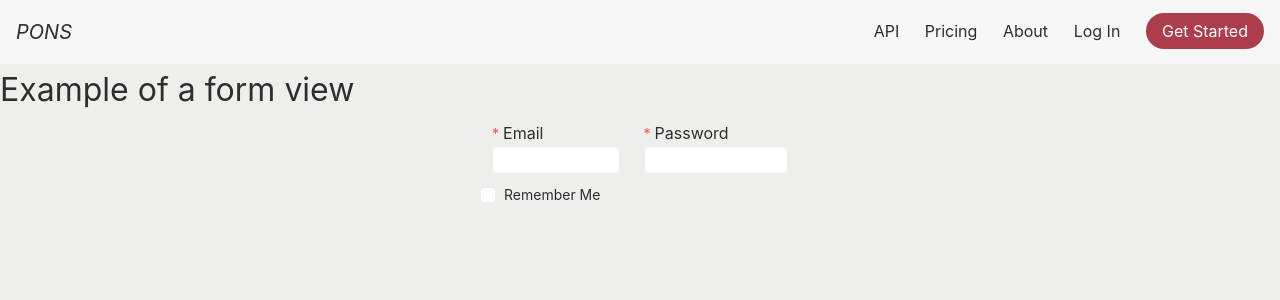
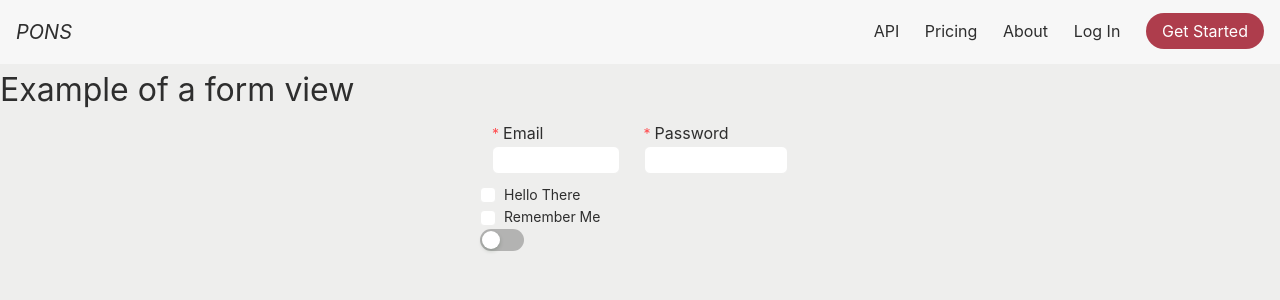
Before and after one commit to pons-io/ponsui, a Vue app: page /form in a window 1280 px wide. Shown: the top 300 px of the page. Built offline with nearby package versions, Linux system fonts and the light colour scheme.

Commit message:
Switch input added

```diff
--- a/src/assets/css/base.css
+++ b/src/assets/css/base.css
@@ -12,6 +12,7 @@
 
   --pale: hsl(19, 100%, 90%);
   --accent: hsl(352, 48%, 46%);
+  --accent-light: hsl(352, 49%, 50%);
   --secondary: hsl(207, 29%, 58%);
   --violet: hsl(249, 100%, 77%);
 
--- a/src/assets/css/inputs.css
+++ b/src/assets/css/inputs.css
@@ -51,13 +51,14 @@
 }
 
 .control__input:hover {
-  border-color: var(--secondary);
+  border-color: var(--accent);
   border-inline-end-width: 1px;
 }
 
 .control__input:focus {
-  border-color: var(--secondary);
-  box-shadow: 0 0 0 2px rgba(5, 145, 255, 0.1);
+  border-color: var(--accent);
+  /* rgba(5, 145, 255, 0.1) */
+  box-shadow: 0 0 0 2px rgba(255, 5, 5, 0.1);
   border-inline-end-width: 1px;
   outline: 0;
 }
@@ -83,7 +84,7 @@
 }
 
 .checkbox__wrapper:hover .checkbox__inner {
-  border-color: var(--secondary);
+  border-color: var(--accent);
 }
 
 .checkbox + span {
@@ -96,7 +97,7 @@
   margin: 0;
   padding: 0;
   font-size: 14px;
-  line-height: 1.5714285714285714;
+  line-height: 1.6;
   list-style: none;
   display: inline-flex;
   align-items: baseline;
@@ -111,7 +112,7 @@
   height: 100%;
   border-radius: 4px;
   visibility: hidden;
-  border: 2px solid var(--secondary);
+  border: 2px solid var(--accent);
   content: "";
   transition: all 0.3s;
 }
@@ -142,8 +143,8 @@
 }
 
 .checkbox--checked .checkbox__inner {
-  background-color: var(--secondary);
-  border-color: var(--secondary);
+  background-color: var(--accent);
+  border-color: var(--accent);
 }
 
 .checkbox__inner::after {
@@ -172,6 +173,94 @@
   transition: all 0.2s cubic-bezier(0.12, 0.4, 0.29, 1.46) 0.1s;
 }
 
+/* Control Switch Styles */
+.switch {
+  box-sizing: border-box;
+  margin: 0;
+  padding: 0;
+  line-height: 22px;
+  list-style: none;
+  position: relative;
+  display: inline-block;
+  min-width: 44px;
+  height: 22px;
+  vertical-align: middle;
+  background: rgba(0, 0, 0, 0.25);
+  border: 0;
+  border-radius: 100px;
+  cursor: pointer;
+  transition: all 0.2s;
+  user-select: none;
+}
+
+.switch:hover {
+  background: rgba(0, 0, 0, 0.45);
+}
+
+.switch--checked:hover {
+  background: var(--accent-light);
+}
+
+.switch__handle {
+  position: absolute;
+  top: 2px;
+  inset-inline-start: 2px;
+  width: 18px;
+  height: 18px;
+  transition: all 0.2s ease-in-out;
+}
+
+.switch__handle::before {
+  position: absolute;
+  top: 0;
+  inset-inline-end: 0;
+  bottom: 0;
+  inset-inline-start: 0;
+  background-color: var(--white);
+  border-radius: 9px;
+  box-shadow: 0 2px 4px 0 rgba(0, 35, 11, 0.2);
+  transition: all 0.2s ease-in-out;
+  content: "";
+}
+
+.switch--checked {
+  background: var(--accent);
+}
+
+.switch--checked .switch__handle {
+  inset-inline-start: calc(100% - 20px);
+}
+
+.switch__inner {
+  display: block;
+  overflow: hidden;
+  border-radius: 100px;
+  height: 100%;
+  padding-inline-start: 24px;
+  padding-inline-end: 9px;
+  transition: padding-inline-start 0.2s ease-in-out,padding-inline-end 0.2s ease-in-out;
+}
+
+.switch__inner--checked,
+.switch__inner--unchecked {
+  display: block;
+  color: var(--white);
+  font-size: 12px;
+  transition: margin-inline-start 0.2s ease-in-out,margin-inline-end 0.2s ease-in-out;
+  pointer-events: none;
+}
+
+.switch__inner--checked {
+  margin-inline-start: calc(-100% + 22px - 48px);
+  margin-inline-end: calc(100% - 22px + 48px);
+}
+
+.switch__inner--unchecked {
+  margin-top: -22px;
+  margin-inline-start: 0;
+  margin-inline-end: 0;
+}
+
 @media (prefers-color-scheme: dark) {
   .control__input:focus {
     box-shadow: 0 0 0 2px rgba(113, 193, 255, 0.329)
--- /dev/null
+++ b/src/components/CheckboxInput.vue
@@ -0,0 +1,34 @@
+<script setup>
+import { ref, watch } from 'vue'
+
+defineProps({
+  isRequired: {
+    type: Boolean,
+    default: false
+  },
+  label: {
+    type: String,
+    required: true
+  }
+})
+const emit = defineEmits(['checked'])
+const checked = ref(false)
+
+watch(checked, newVal => {
+  emit('checked', newVal)
+})
+</script>
+
+<template>
+  <label class="checkbox__wrapper">
+    <span :class="['checkbox', { 'checkbox--checked': checked }]">
+      <input
+        v-model="checked"
+        type="checkbox"
+        class="checkbox__input"
+      >
+      <span class="checkbox__inner"></span>
+    </span>
+    <span :class="{ 'control__label--required': isRequired }">{{ label }}</span>
+  </label>
+</template>
--- /dev/null
+++ b/src/components/SwitchInput.vue
@@ -0,0 +1,25 @@
+<script setup>
+import { ref, watch } from 'vue'
+
+const emit = defineEmits(['checked'])
+const checked = ref(false)
+
+watch(checked, newVal => {
+  emit('checked', newVal)
+})
+</script>
+
+<template>
+  <button
+    role="switch"
+    :class="['switch', { 'switch--checked': checked }]"
+    type="button"
+    @click="checked = !checked"
+  >
+    <div class="switch__handle"></div>
+    <span class="switch__inner">
+      <span class="switch__inner--checked"></span>
+      <span class="switch__inner--unchecked"></span>
+    </span>
+  </button>
+</template>
--- /dev/null
+++ b/src/components/TextInput.vue
@@ -0,0 +1,28 @@
+<script setup>
+defineProps({
+  modelValue: {
+    type: String,
+    required: true
+  },
+  isRequired: {
+    type: Boolean,
+    default: false
+  },
+  label: {
+    type: String,
+    required: true
+  }
+})
+defineEmits(['update:modelValue'])
+</script>
+
+<template>
+  <fieldset class="control">
+    <label :class="{ 'control__label--required': isRequired }">{{ label }}</label>
+    <input
+      :value="modelValue"
+      @input="$emit('update:modelValue', $event.target.value)"
+      class="control__input"
+    />
+  </fieldset>
+</template>
--- a/src/views/FormView.vue
+++ b/src/views/FormView.vue
@@ -1,7 +1,23 @@
 <script setup>
 import { ref } from 'vue'
+import TextInput from '@/components/TextInput.vue'
+import CheckboxInput from '@/components/CheckboxInput.vue'
+import SwitchInput from '@/components/SwitchInput.vue'
 
 const tmp = ref(false)
+const checked = ref(false)
+const switchChecked = ref(false)
+const test = ref('')
+
+function onChecked (val) {
+  console.log(val)
+  checked.value = val
+}
+
+function onSwitch (val) {
+  console.log(val)
+  switchChecked.value = val
+}
 </script>
 
 <template>
@@ -9,14 +25,14 @@ const tmp = ref(false)
   <section class="login-form">
     <form class="form">
       <section class="control__flex">
-        <fieldset class="control">
-          <label class="control__label--required">Email</label>
-          <input class="control__input" />
-        </fieldset>
+        <text-input v-model="test" :label="'Email'" is-required />
         <fieldset class="control">
           <label class="control__label--required">Password</label>
           <input class="control__input" type="password" />
         </fieldset>
+      </section>
+      <section class="control__flex">
+        <checkbox-input @checked="onChecked" :label="'Hello There'" />
       </section>
       <section class="control__flex">
         <label class="checkbox__wrapper">
@@ -26,6 +42,9 @@ const tmp = ref(false)
           </span>
           <span>Remember Me</span>
         </label>
+      </section>
+      <section class="control__flex">
+        <switch-input @checked="onSwitch" />
       </section>
     </form>
   </section>
```
Also changed, not shown: 1 other file (tests, documents, lock files or other folders).
